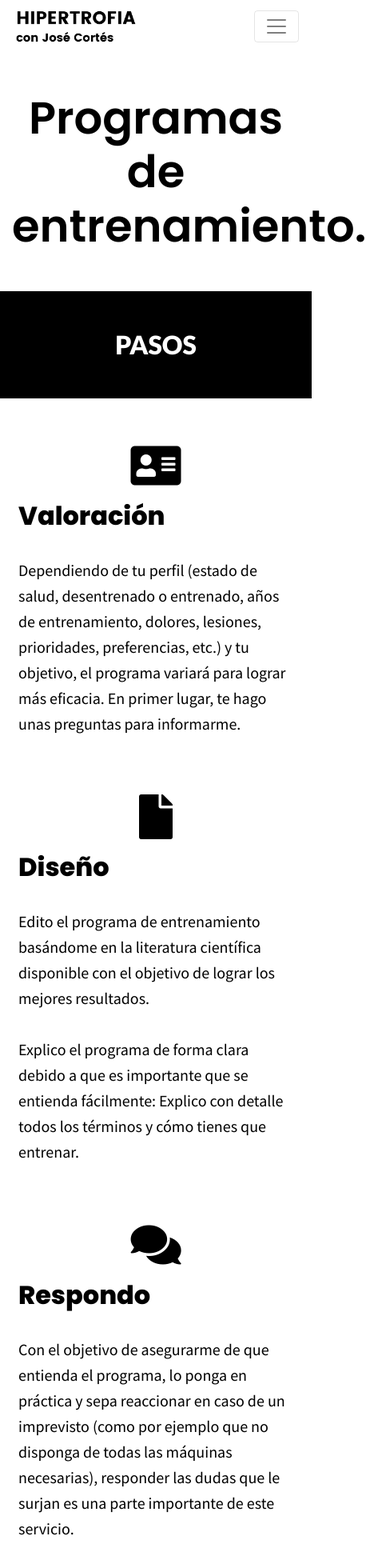
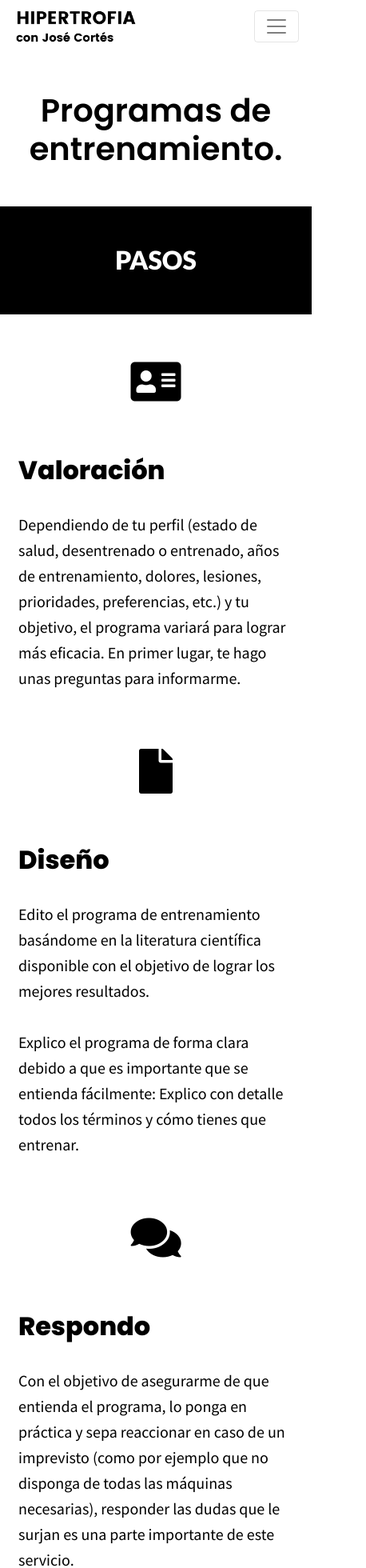
Before and after one commit to hipertrofiaconjose/hcj, an Angular app: page /servicio in a window 390 px wide. Shown: the top 1960 px of the page at 80% size, 458 px wide, since content can reach past the window. Built offline with nearby package versions, Linux system fonts and the light colour scheme.

Commit message:
ServicioResponsive

```diff
--- a/src/app/servicio/servicio.component.html
+++ b/src/app/servicio/servicio.component.html
@@ -1,6 +1,10 @@
 
-<div class="container display-4 titulosobreblanco text-center my-5 ">
+<div class="d-none d-sm-block container display-4 titulosobreblanco text-center my-5 ">
     Programas de entrenamiento.
+</div>
+
+<div class="d-block d-sm-none container h1 titulosobreblanco text-center my-5 ">
+  Programas de entrenamiento.
 </div>
 
 <div class="titulo py-5 fondo-negro h2">
@@ -22,7 +26,7 @@
       </div>
 
 
-      <div class="col-lg-8 p-2 h5 espaciolineas">
+      <div class="col-lg-8 p-2 h5 espaciolineas mt-5">
         <span class="font-weight-bold titulosobreblanco h2 my-2"> Valoración</span>
         <br><br>
         Dependiendo de tu perfil (estado de salud, desentrenado o entrenado, años de entrenamiento, dolores, lesiones, prioridades, preferencias, etc.) y tu objetivo, el programa variará para lograr más eficacia. En primer lugar, te hago unas preguntas para informarme.
@@ -42,7 +46,7 @@
       </div>
 
 
-      <div class="col-lg-8 p-2 h5 espaciolineas">
+      <div class="col-lg-8 p-2 h5 espaciolineas mt-5">
         <span class="font-weight-bold titulosobreblanco h2 my-2"> Diseño</span>
         <br><br>
         Edito el programa de entrenamiento basándome en la literatura científica disponible con el objetivo de lograr los mejores resultados.
@@ -64,7 +68,7 @@
       </div>
 
 
-      <div class="col-lg-8 p-2 h5 espaciolineas">
+      <div class="col-lg-8 p-2 h5 espaciolineas mt-5">
         <span class="font-weight-bold titulosobreblanco h2 my-2"> Respondo</span>
         <br><br>
         Con el objetivo de asegurarme de que entienda el programa, lo ponga en práctica y sepa reaccionar en caso de un imprevisto (como por ejemplo que no disponga de todas las máquinas necesarias), responder las dudas que le surjan es una parte importante de este servicio.
@@ -101,10 +105,12 @@ Schoenfeld, Ogborn, Phillips, Krieger, Vigotsky, Contreras, Mavros, Helms, Loenn
 
 </div>
 
+<div class="my-3">
+  <br>
+  </div>
 
 
-
-<div class="mx-auto card text-center"  style="width: 25rem;">
+<div class="mx-auto card text-center"  style="width: 22rem;"> <!-- style="width: 25rem;" -->
   <div class="card-header fondo-negro text-white">
     <h5 class="card-title titulo m-4"> Programa de entrenamiento  </h5>
   </div>
```
